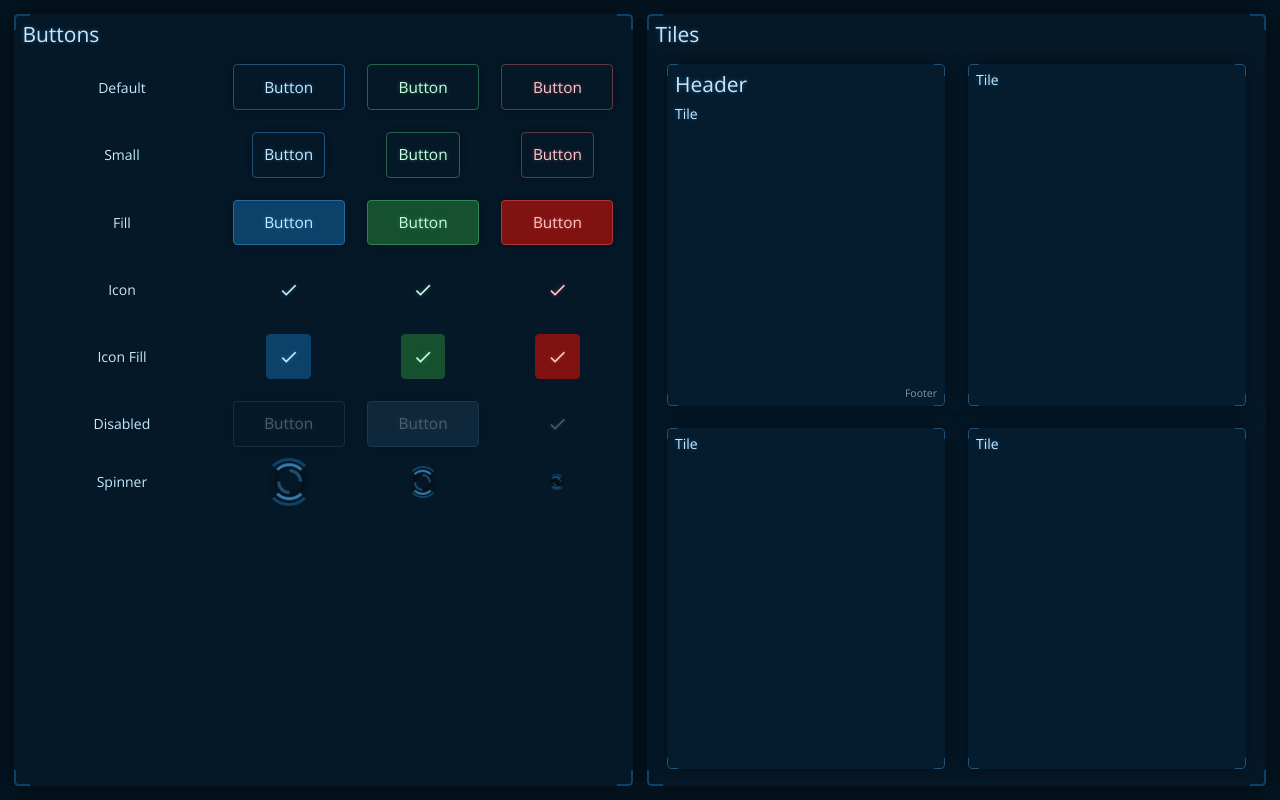
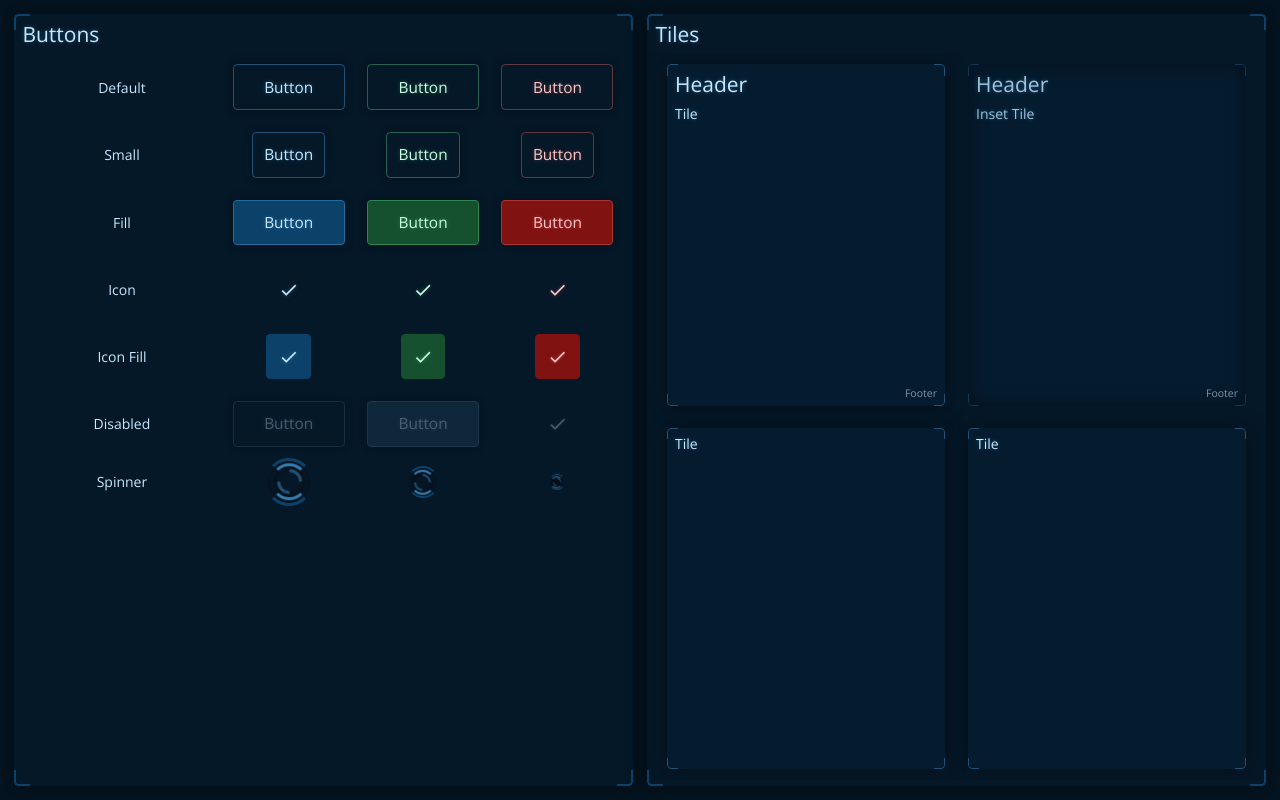
Before and after one commit to tklepzig/Ada, a website: page index.html in a window 1280 px wide. Drawn offline with nearby package versions, Linux system fonts and the light colour scheme; files that its build step writes are made by us from their sources.

Commit message:
Allow inset tile

```diff
--- a/index.html
+++ b/index.html
@@ -108,10 +108,10 @@
           <article>Tile</article>
           <footer>Footer</footer>
         </div>
-        <div class="tile">
-          <header></header>
-          <article>Tile</article>
-          <footer></footer>
+        <div class="tile inset">
+          <header>Header</header>
+          <article>Inset Tile</article>
+          <footer>Footer</footer>
         </div>
         <div class="tile">
           <header></header>
--- a/scss/ada.scss
+++ b/scss/ada.scss
@@ -369,6 +369,29 @@ body {
       border-width: 0 1px 1px 0;
     }
   }
+
+  &.inset {
+    box-shadow: inset 0 0 20px 1px rgba(0, 0, 0, 0.4);
+
+    > header {
+      color: var(--fg-alpha80);
+      &:before,
+      &:after {
+        opacity: 0.6;
+      }
+    }
+
+    > article {
+      color: var(--fg-alpha80);
+    }
+
+    footer {
+      &:before,
+      &:after {
+        opacity: 0.6;
+      }
+    }
+  }
 }
 
 .spinner {
```
Also changed, not shown: css/ada.min.css.
